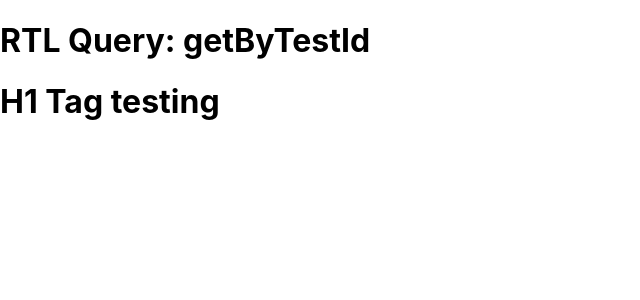
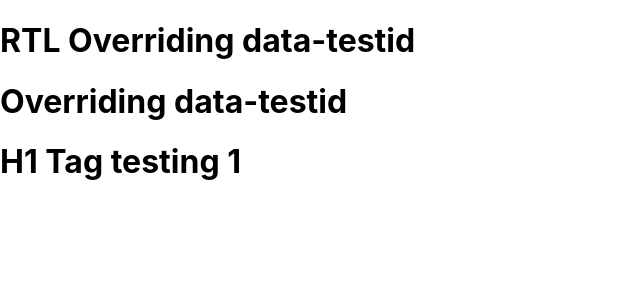
Before and after one commit to Ujala-355/Testing, a React (Create React App) app: page / in a window 1280 px wide. Shown: the top 300 px of the page, without its empty margins (0-640 px from the left). Built offline with nearby package versions, Linux system fonts and the light colour scheme.

Commit message:
RTL Overriding data-testid

```diff
--- a/src/App.js
+++ b/src/App.js
@@ -1,9 +1,10 @@
 const App=()=>{
     return(
         <>
-            <div data-testid="div-test-id">
-                <h1>RTL Query: getByTestId</h1>
-                <h1>H1 Tag testing</h1>
+            <h1>RTL Overriding data-testid</h1>
+            <div element-id="test-element">
+                <h1>Overriding data-testid</h1>
+                <h1>H1 Tag testing 1</h1>
             </div>
         </>
     )
```
Also changed, not shown: 1 other file (tests, documents, lock files or other folders).
